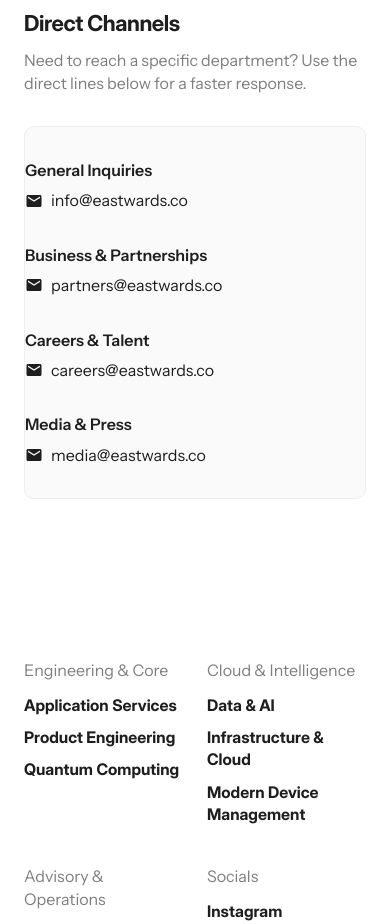
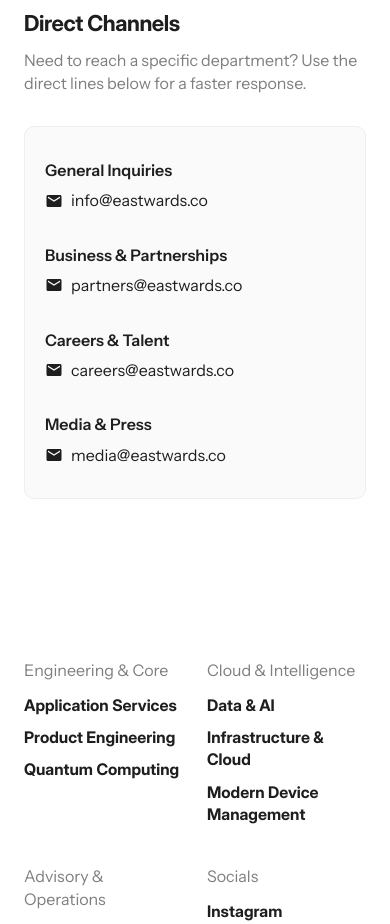
Before and after one commit to wajiha-kulsum/eastwards, a Next.js app: page /about in a window 390 px wide. Shown: the part 2840-3764 px from the top of the page. Built offline with nearby package versions, Linux system fonts and the light colour scheme.

Commit message:
Pad the direct channels panel on mobile

```diff
--- a/components/DirectChannels.tsx
+++ b/components/DirectChannels.tsx
@@ -30,7 +30,7 @@ export default function DirectChannels({
       )}
 
       <div className="mt-8 rounded-[10px] border border-line bg-surface lg:h-[150px]">
-        <div className="grid grid-cols-1 gap-8 py-8 sm:grid-cols-2 lg:grid-cols-4 lg:gap-2 lg:px-[6.8%] lg:py-7">
+        <div className="grid grid-cols-1 gap-8 px-5 py-8 sm:px-6 lg:grid-cols-4 lg:gap-2 lg:px-[6.8%] lg:py-7">
           {channels.map((channel) => (
             <div key={channel.department}>
               <p className="text-small font-semibold text-ink">
```
